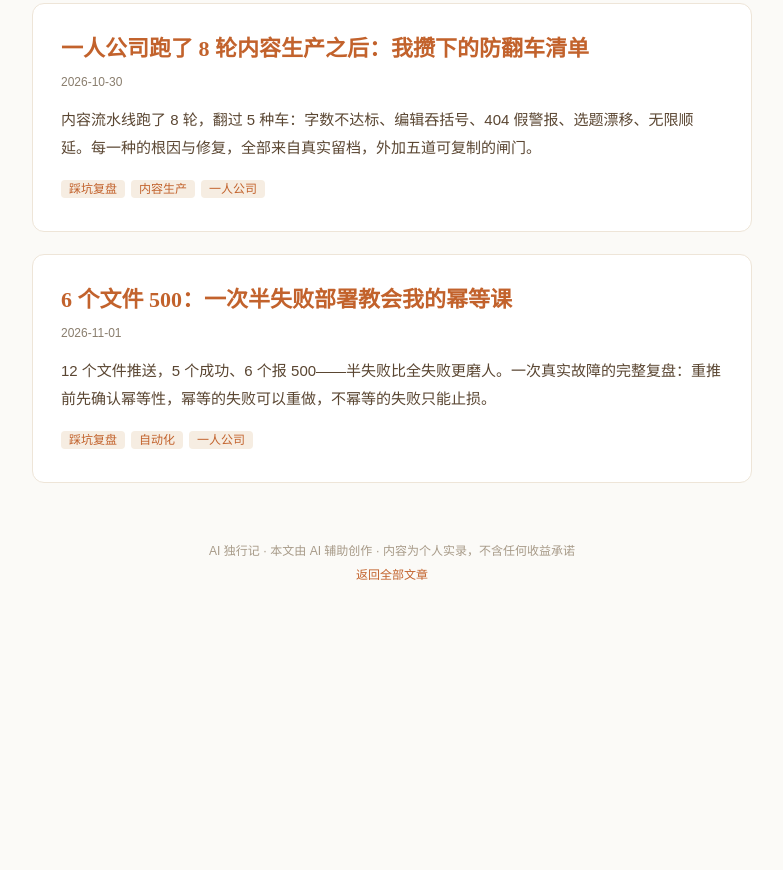
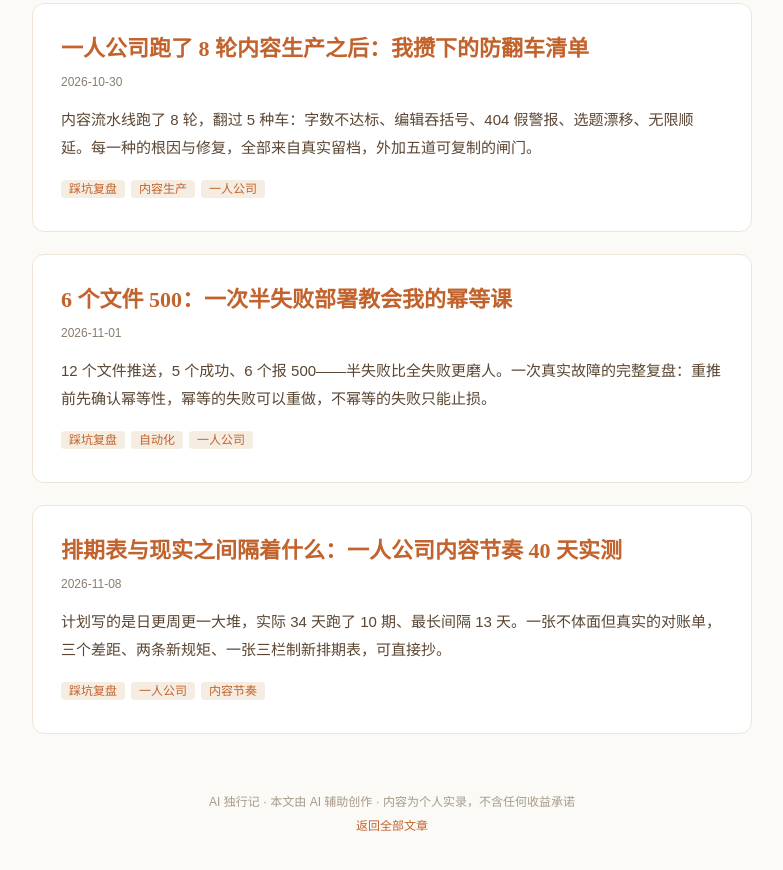
Before and after one commit to mingyi-blog/ai-solo-journal, a plain HTML site: page index.html in a window 1280 px wide. Shown: the part 2367-3237 px from the top of the page, without its empty margins (248-1031 px from the left). Before the commit the page ends 2994 px from the top, so only its background shows below. Drawn offline with Linux system fonts and the light colour scheme.

Commit message:
feat: 2026-11-08 新文章

```diff
--- a/index.html
+++ b/index.html
@@ -61,6 +61,8 @@ a{color:#C2622C;text-decoration:none}
 <div class="meta">2026-10-30</div><p style="color:#5A4632;font-size:15px">内容流水线跑了 8 轮，翻过 5 种车：字数不达标、编辑吞括号、404 假警报、选题漂移、无限顺延。每一种的根因与修复，全部来自真实留档，外加五道可复制的闸门。</p>
 <div class="tags" style="margin-top:10px"><i>踩坑复盘</i><i>内容生产</i><i>一人公司</i></div></div><div class="post-card"><h2 class="serif"><a href="/partial-deploy-failure/">6 个文件 500：一次半失败部署教会我的幂等课</a></h2>
 <div class="meta">2026-11-01</div><p style="color:#5A4632;font-size:15px">12 个文件推送，5 个成功、6 个报 500——半失败比全失败更磨人。一次真实故障的完整复盘：重推前先确认幂等性，幂等的失败可以重做，不幂等的失败只能止损。</p>
-<div class="tags" style="margin-top:10px"><i>踩坑复盘</i><i>自动化</i><i>一人公司</i></div></div></div>
+<div class="tags" style="margin-top:10px"><i>踩坑复盘</i><i>自动化</i><i>一人公司</i></div></div><div class="post-card"><h2 class="serif"><a href="/schedule-vs-reality-40-days/">排期表与现实之间隔着什么：一人公司内容节奏 40 天实测</a></h2>
+<div class="meta">2026-11-08</div><p style="color:#5A4632;font-size:15px">计划写的是日更周更一大堆，实际 34 天跑了 10 期、最长间隔 13 天。一张不体面但真实的对账单，三个差距、两条新规矩、一张三栏制新排期表，可直接抄。</p>
+<div class="tags" style="margin-top:10px"><i>踩坑复盘</i><i>一人公司</i><i>内容节奏</i></div></div></div>
 <div class="wrap"><div class="footer">AI 独行记 · 本文由 AI 辅助创作 · 内容为个人实录，不含任何收益承诺<br><a href="/">返回全部文章</a></div></div>
 </body></html>
```
